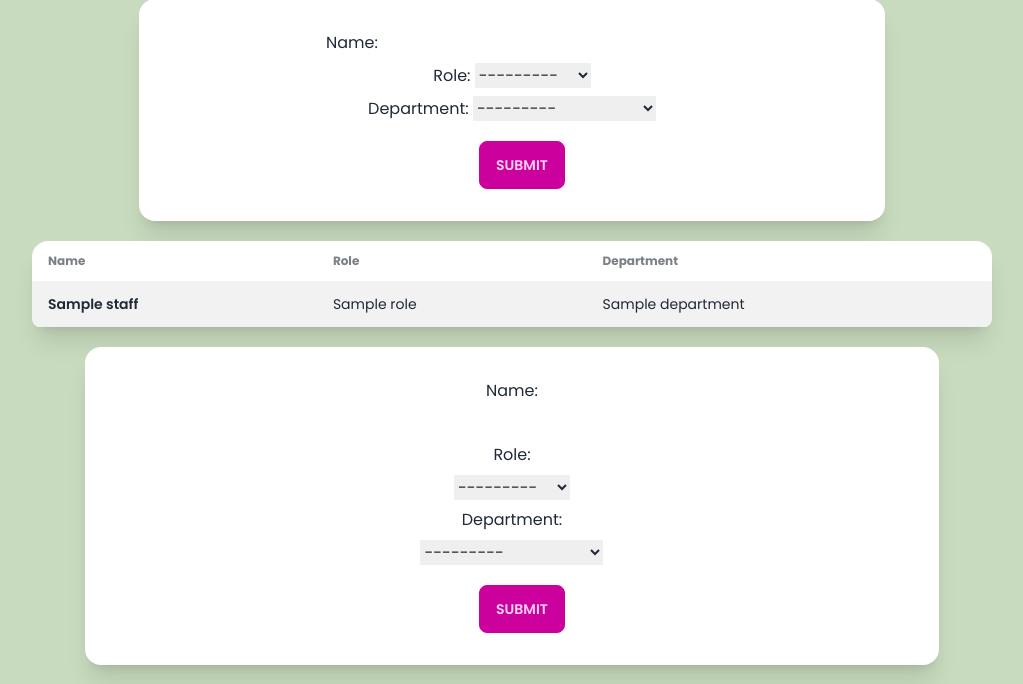
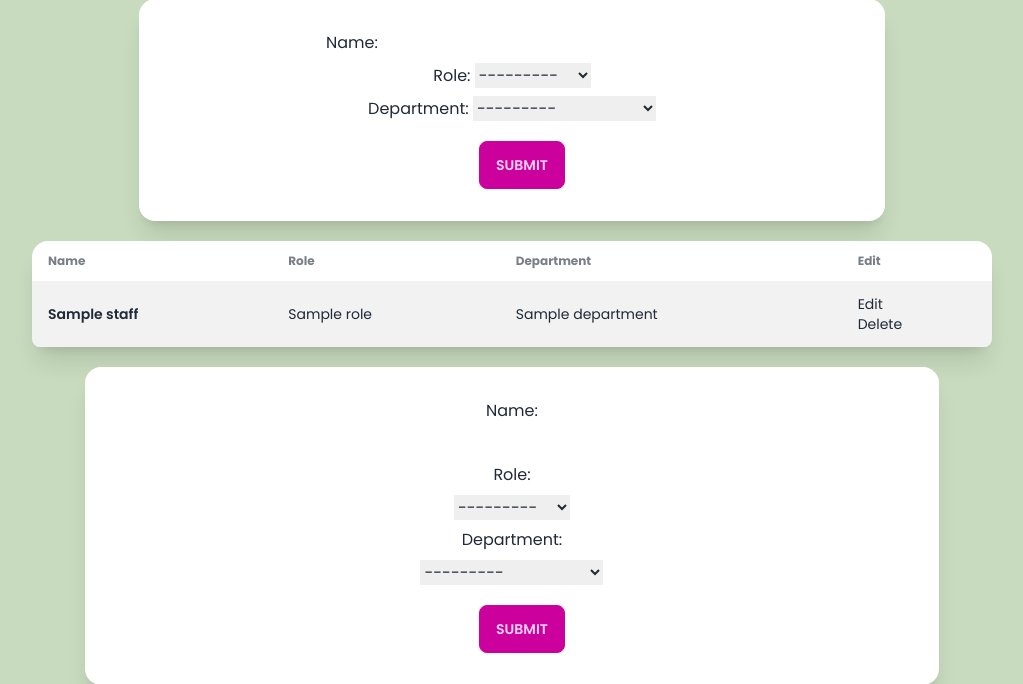
Before and after one commit to ReggieReo/MaiChaiNaHH-Hospital, a Django app: page /staff in a window 1280 px wide. Shown: the part 89-773 px from the top of the page, without its empty margins (128-1151 px from the left). Run offline with Django 4.2, Linux system fonts and the light colour scheme; tables that the repository leaves empty hold one stand-in row (values such as "Sample post"); some libraries are stand-ins or nearby versions.

Commit message:
add delete and edit staff

```diff
--- a/db/templates/db/patient.html
+++ b/db/templates/db/patient.html
@@ -55,8 +55,8 @@
             {% else %}
             <td>Not in anyroom</td>
             {% endif %}
-        <td><a href="{% url "db:edit_patient" patient.id %}">Edit</a> </td>
-        <td><a href="{% url "db:delete_patient" patient.id %}">Delete</a> </td>
+        <td><a href="{% url "db:edit_patient" patient.id %}">Edit</a><br>
+        <a href="{% url "db:delete_patient" patient.id %}">Delete</a> </td>
         </tr>
         {% endfor %}
         </tbody>
--- a/db/templates/db/staff.html
+++ b/db/templates/db/staff.html
@@ -27,6 +27,7 @@
                     <th>Name</th>
                     <th>Role</th>
                     <th>Department</th>
+                    <th>Edit</th>
                 </tr>
                 </thead>
                 <tbody>
@@ -35,6 +36,8 @@
                         <td class="font-semibold">{{ staff.name }}</td>
                         <td>{{ staff.role }}</td>
                         <td>{{ staff.department }}</td>
+                        <td><a href="{% url "db:edit_staff" staff.id %}">Edit</a><br>
+                        <a href="{% url "db:delete_staff" staff.id %}">Delete</a> </td>
                     </tr>
                 {% endfor %}
                 </tbody>
--- a/db/urls.py
+++ b/db/urls.py
@@ -23,4 +23,6 @@ urlpatterns = [
     path("create_accounting", CreateAccounting.as_view(), name="create_accounting"),
     path("delete_patient/<int:pk>", DeletePatient.as_view(), name="delete_patient"),
     path("edit_patient/<int:pk>", EditPatient.as_view(), name="edit_patient"),
+    path("delete_staff/<int:pk>", DeleteStaff.as_view(), name="delete_staff"),
+    path("edit_staff/<int:pk>", EditStaff.as_view(), name="edit_staff"),
 ]
--- a/db/views.py
+++ b/db/views.py
@@ -276,3 +276,25 @@ class EditPatient(View):
             for disease in diseases:
                 patient.disease_set.add(disease)
             return redirect('db:index')
+
+
+class DeleteStaff(View):
+
+    def get(self, request, pk):
+        staff = Staff.objects.get(pk=pk).delete()
+        return redirect("db:staff")
+
+
+class EditStaff(View):
+
+    def get(self, request, pk):
+        staff = Staff.objects.get(pk=pk)
+        edit_form = StaffForm(instance=staff)
+        context = {"staff": staff, "form": edit_form}
+        return render(request, "db/staff_edit.html", context)
+
+    def post(self, request, pk):
+        form = StaffForm(request.POST, instance=Staff.objects.get(pk=pk))
+        if form.is_valid():
+            form.save()
+            return redirect('db:staff')
```
Also changed, not shown: db/templates/db/staff_edit.html (added, +22 -0 lines).
